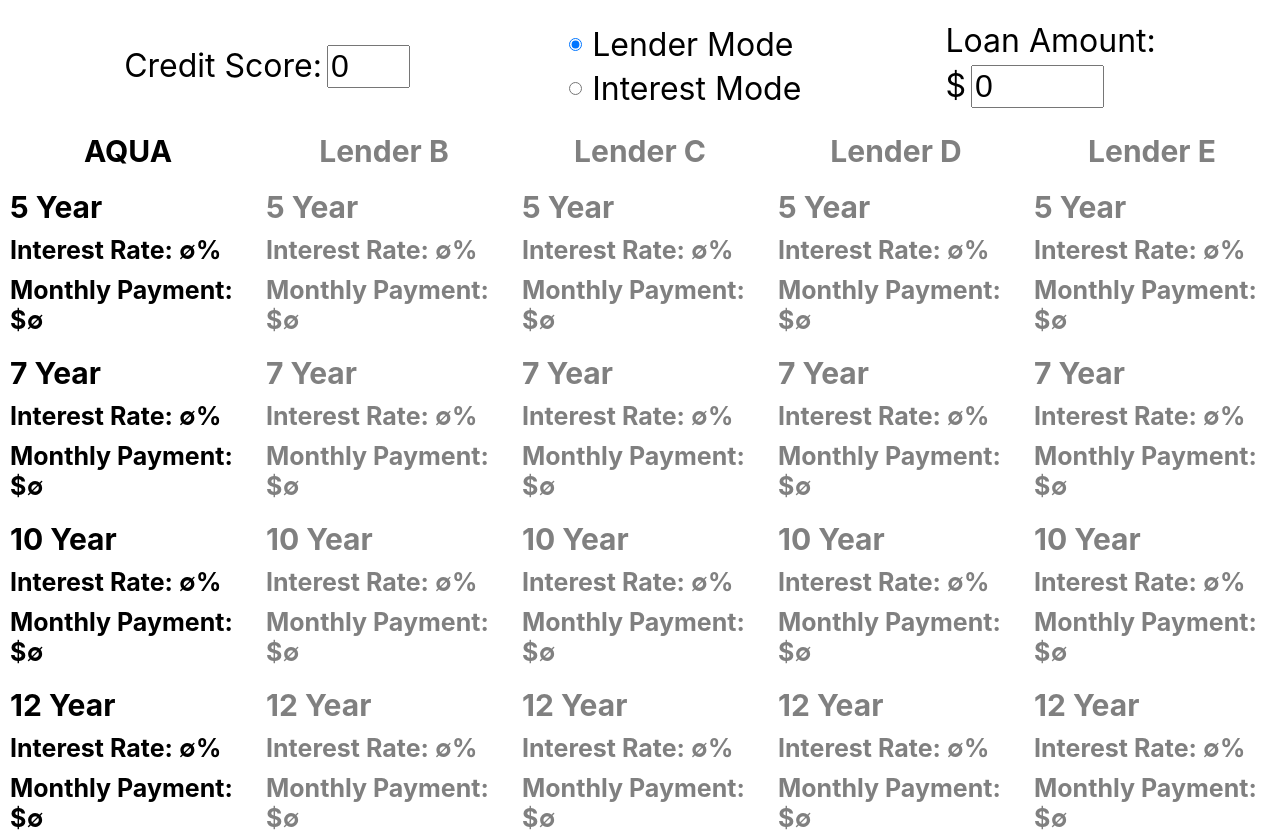
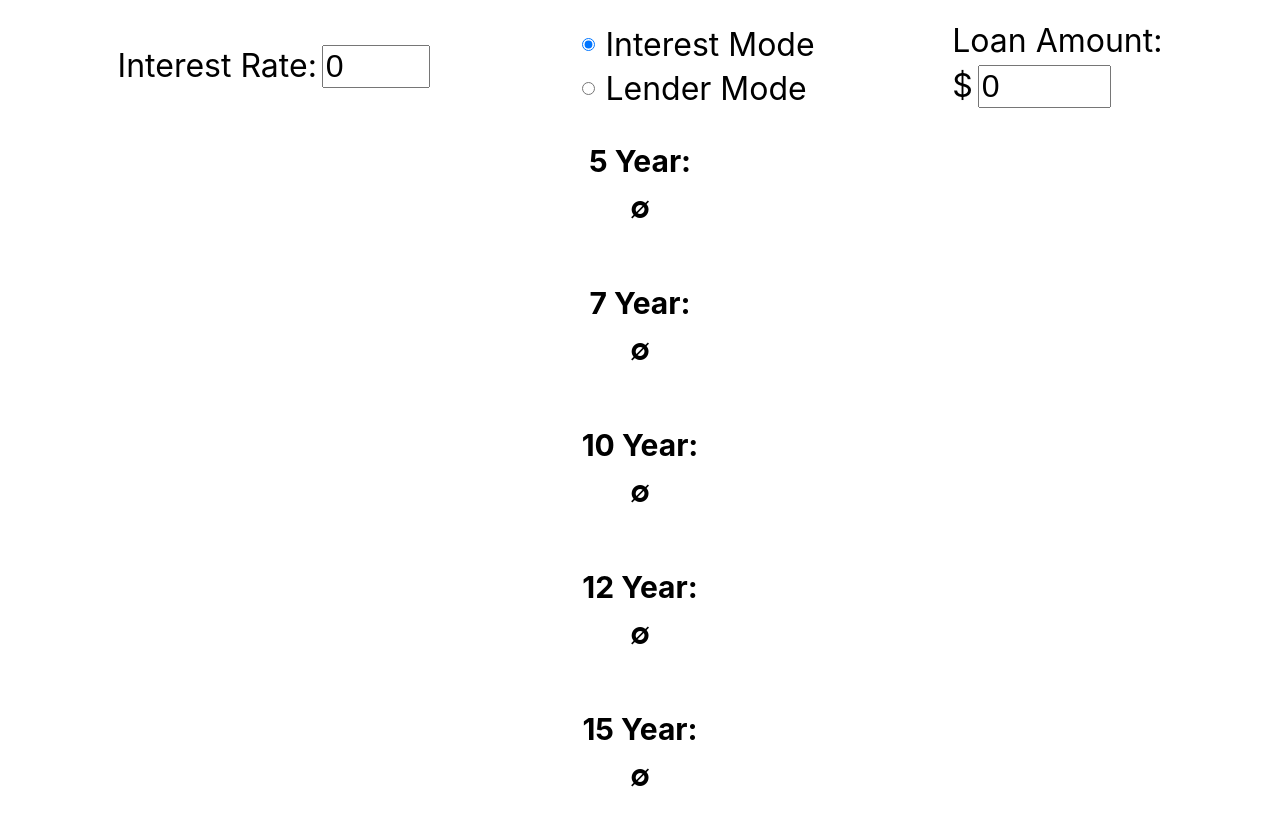
Before and after one commit to MrMicrowaveOven/esti-mate, a React (Create React App) app: page / in a window 1280 px wide. Shown: the top 832 px of the page. Built offline with nearby package versions, Linux system fonts and the light colour scheme.

Commit message:
Interest Mode is now the default

```diff
--- a/src/App.js
+++ b/src/App.js
@@ -9,7 +9,7 @@
   const [creditScore, setCreditScore] = useState(0)
   const [loanAmount, setLoanAmount] = useState(0)
   const [interestRate, setInterestRate] = useState(0)
-  const [mode, setMode] = useState("lender")
+  const [mode, setMode] = useState("interest")
   return (
     <div className="app">
       <Inputs
--- a/src/Inputs.js
+++ b/src/Inputs.js
@@ -81,12 +81,12 @@
             }
             <div className="input">
                 <label className='radio'>
+                    <input className="radio-circle" type="radio" checked={mode === "interest"} onChange={() => onModeChange("interest")}/>
+                    <a className='input-text'>Interest Mode</a>
+                </label>
+                <label className='radio'>
                     <input className="radio-circle" type="radio" checked={mode === "lender"} onChange={() => onModeChange("lender")}/>
                     <a className='input-text'>Lender Mode</a>
-                </label>
-                <label className='radio'>
-                    <input className="radio-circle" type="radio" checked={mode === "interest"} onChange={() => onModeChange("interest")}/>
-                    <a className='input-text'>Interest Mode</a>
                 </label>
             </div>
             <div className="input">
```
